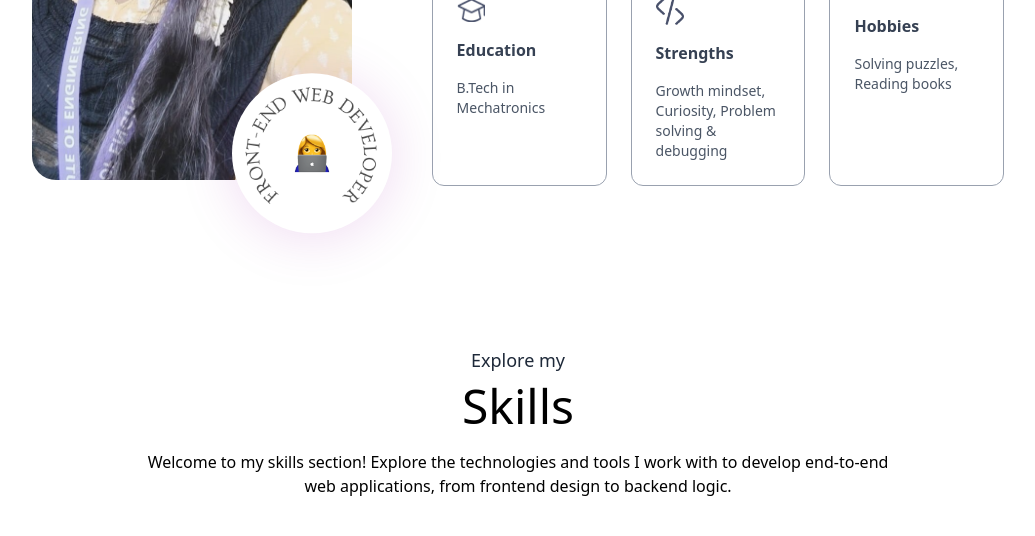
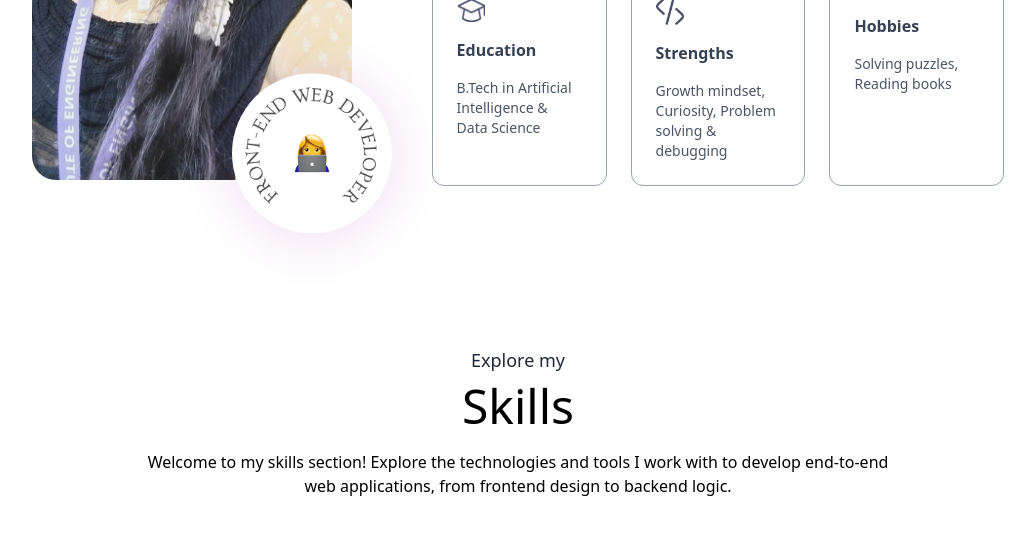
Before and after one commit to anithakupppusamy/portfolio, a plain HTML site: page index.html in a window 1280 px wide. Shown: the part 1443-1979 px from the top of the page, without its empty margins (122-1157 px from the left). Drawn offline with nearby package versions, Linux system fonts and the light colour scheme; a script that the page names is missing; files whose address does not match are found by name; a web font is replaced by a local one.

Commit message:
Updated portfolio

```diff
--- a/index.html
+++ b/index.html
@@ -131,7 +131,7 @@
                         <img src="./images/edu-icon.png" alt="" class="w-7 mt-3 dark:hidden">
                         <img src="./images/edu-icon-dark.png" alt="" class="w-7 mt-3 hidden dark:block">
                         <h3 class="my-4 font-semibold text-gray-700 dark:text-white">Education</h3>
-                        <p class="text-gray-600 text-sm dark:text-white/80">B.Tech in Mechatronics</p>
+                        <p class="text-gray-600 text-sm dark:text-white/80">B.Tech in Artificial Intelligence & Data Science</p>
                     </li>
                     <li
                         class="border-[0.5px] border-gray-400 rounded-xl p-6 cursor-pointer hover:bg-[#fcf4ff] hover:-translate-y-1 duration-500 hover:shadow-[4px_4px_0_#000] dark:border-white dark:hover:shadow-white dark:hover:bg-gray-900/50">
```
